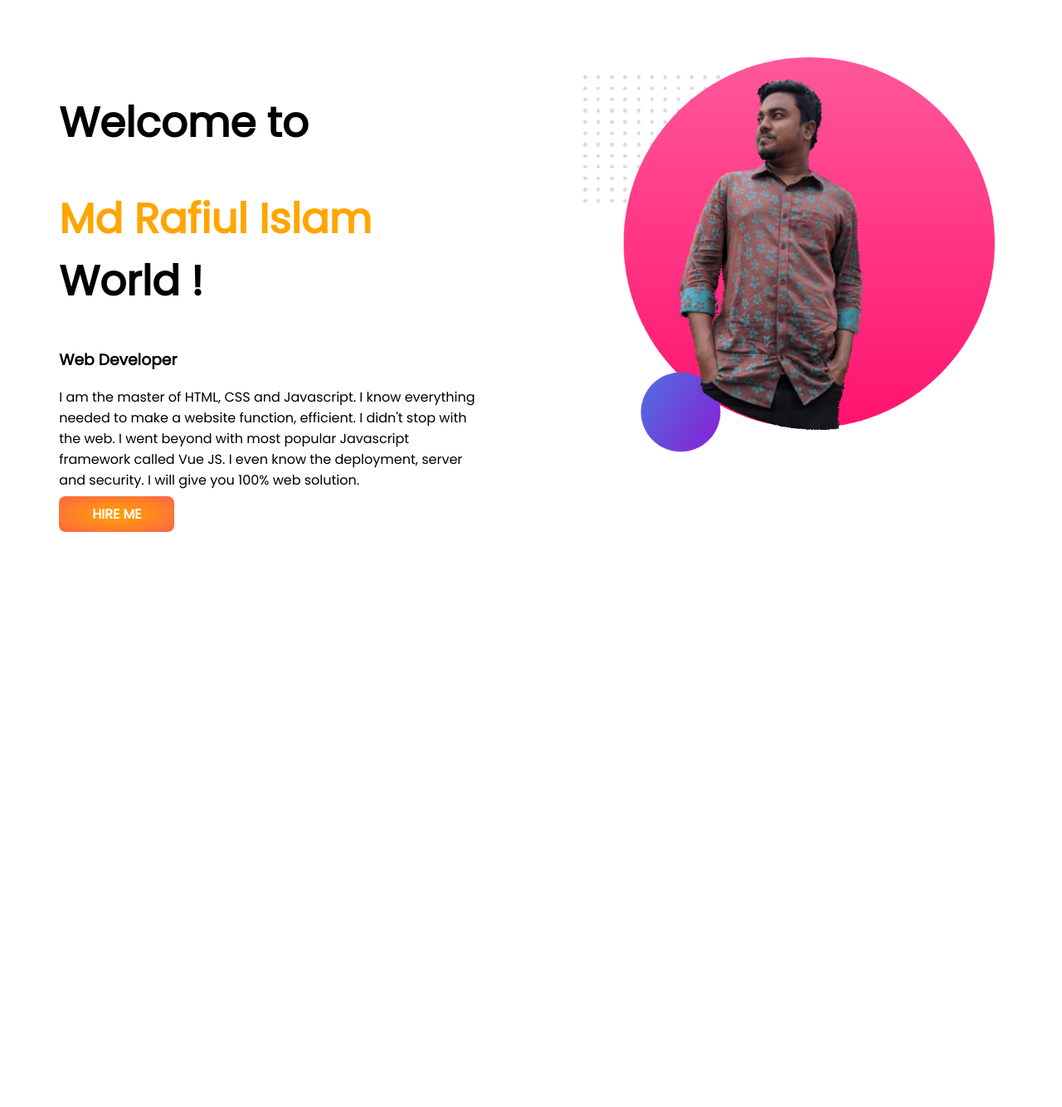
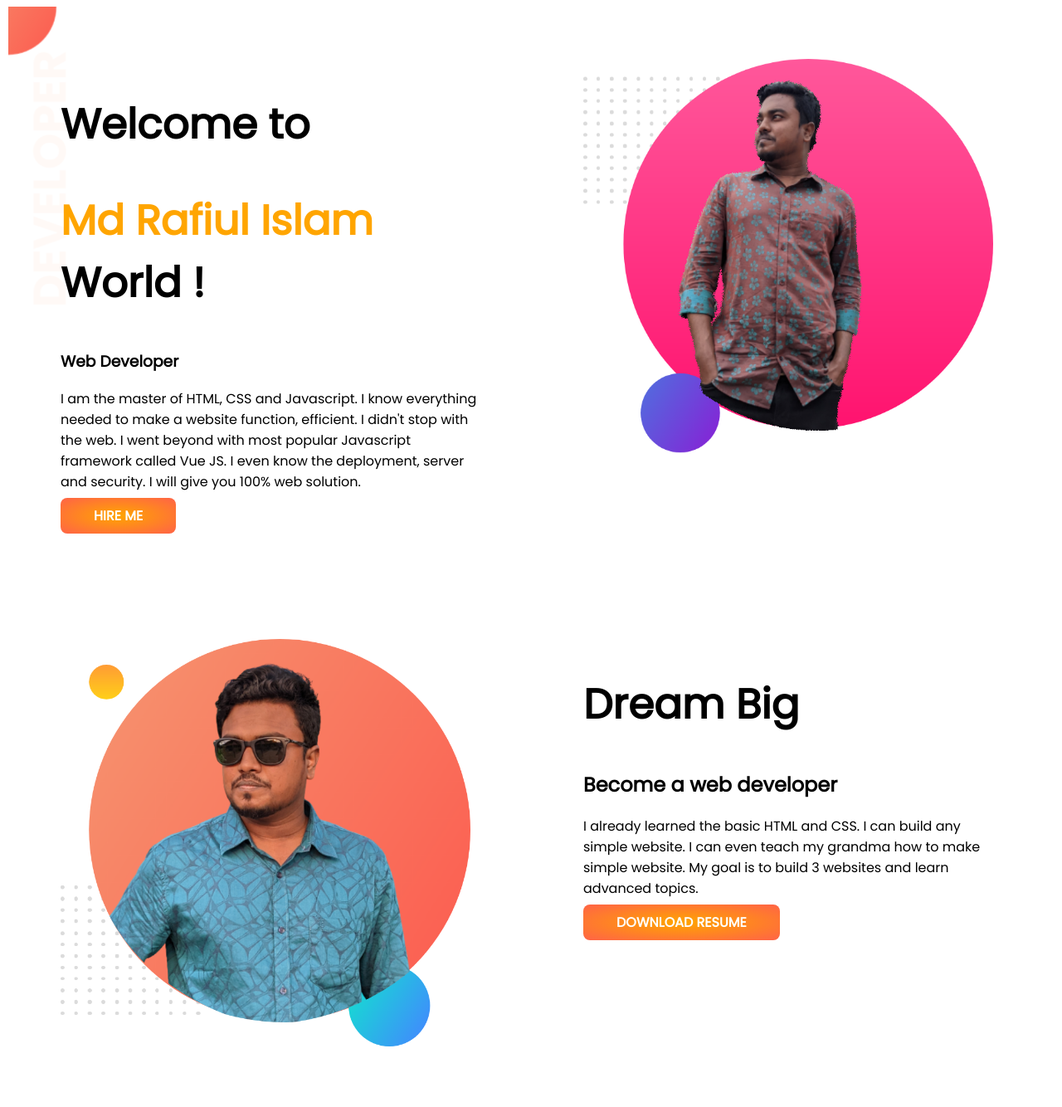
Before and after one commit to rafiul-coder/developer-portfolio, a plain HTML site: page index.html in a window 1280 px wide. Shown: the part 2-1336 px from the top of the page at 83% size. Before the commit the page ends 800 px from the top, so only its background shows below. Drawn offline with Linux system fonts and the light colour scheme.

Commit message:
2nd part add

```diff
--- a/index.html
+++ b/index.html
@@ -14,7 +14,7 @@
     <link rel="stylesheet" href="style.css" />
   </head>
   <body>
-    <section>
+    <section class="top-banner">
       <div class="half-width">
         <h1>Welcome to</h1>
         <h1><span class="orange-color">Md Rafiul Islam</span> World !</h1>
@@ -26,7 +26,10 @@
           even know the deployment, server and security. I will give you 100%
           web solution.
         </p>
-        <a class="link-button" target="_blank" href="https://www.facebook.com/rafiul0202/"
+        <a
+          class="link-button"
+          target="_blank"
+          href="https://www.facebook.com/rafiul0202/"
           >HIRE ME</a
         >
       </div>
@@ -34,5 +37,20 @@
         <img src="images/Rafi-bg.png" alt="This is Md Rafiul Islam" />
       </div>
     </section>
+    <section>
+      <div class="half-width">
+        <img src="images/Rafi2nd.png" alt="" />
+      </div>
+      <div class="half-width">
+        <h1>Dream Big</h1>
+        <h2>Become a web developer</h2>
+        <p>
+          I already learned the basic HTML and CSS. I can build any simple
+          website. I can even teach my grandma how to make simple website. My
+          goal is to build 3 websites and learn advanced topics.
+        </p>
+        <a class="link-button" target="_blank" href="">DOWNLOAD RESUME</a>
+      </div>
+    </section>
   </body>
 </html>
--- a/style.css
+++ b/style.css
@@ -1,5 +1,6 @@
 body{
     font-family: 'Poppins', sans-serif;
+    margin: 0%;
 }
 h1{
     font-size: 50px;
@@ -9,6 +10,7 @@ h1{
 }
 section{
     display: flex;
+    margin: 10px;
 }
 .half-width{
     width: 50%;
@@ -25,3 +27,7 @@ section{
     padding: 10px 40px;
     border-radius: 8px;
 }
+.top-banner{
+    background-image: url(images/top-banner.png);
+    background-repeat: no-repeat;
+}
```
Also changed, not shown: images/PXL_20220504.png (added), images/PXL_20220504_113243889.PORTRAIT-removebg-preview.png (added), images/Rafi2nd.png (added).
